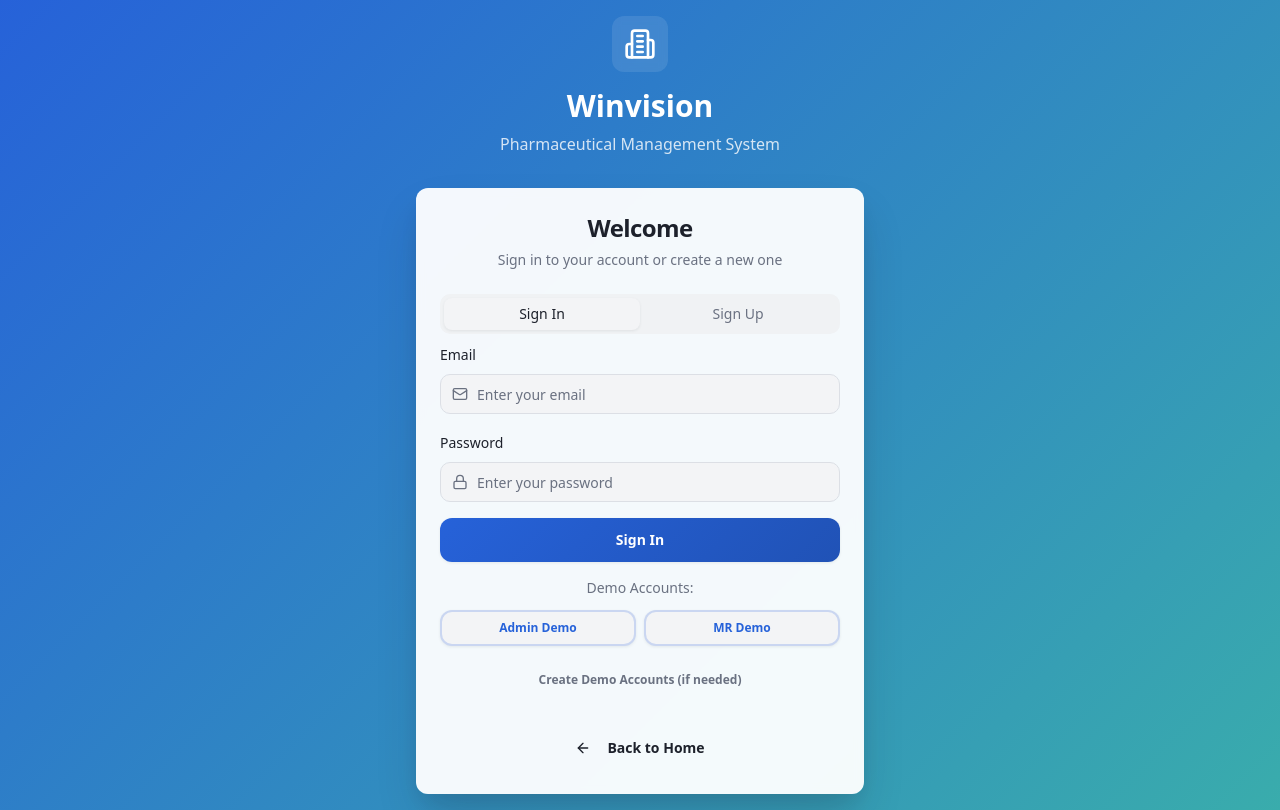
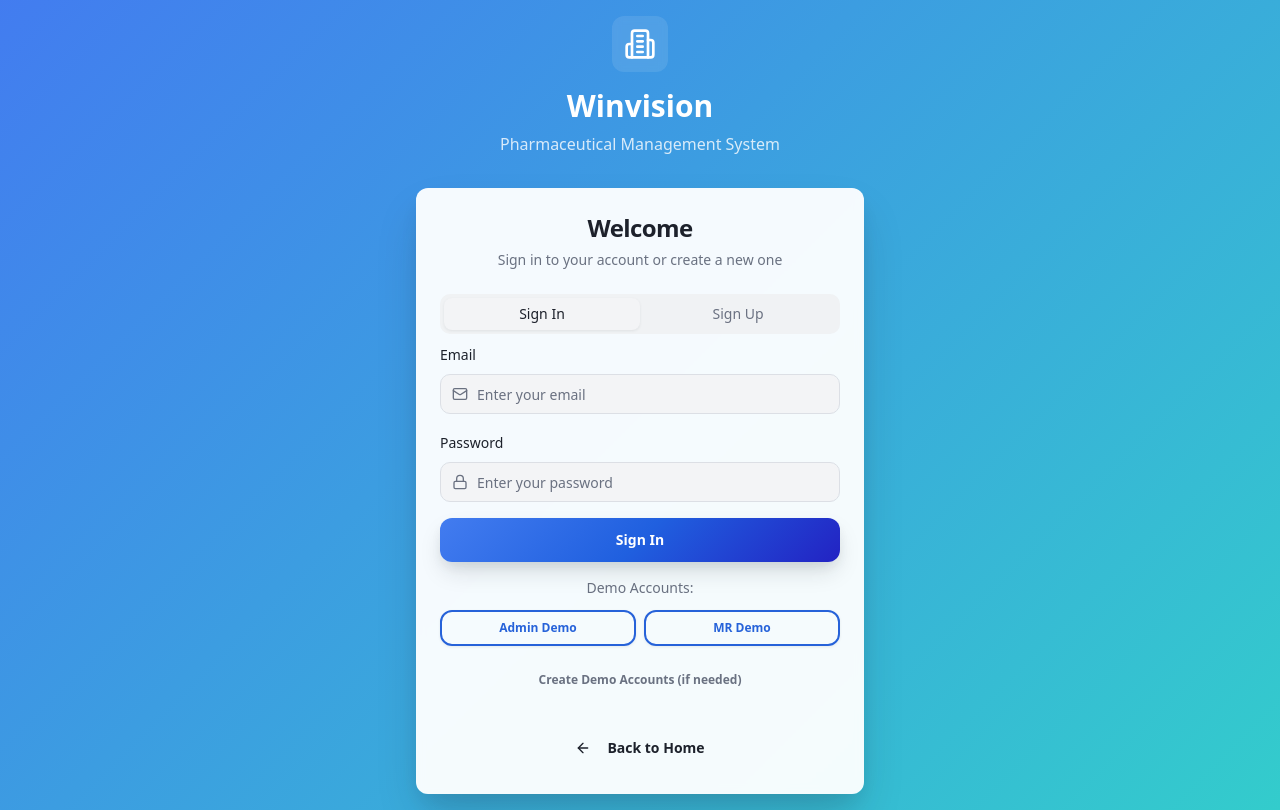
Before and after one commit to SirajuddinJohar/winvision-sales-hub, a React (Vite) app: page /auth in a window 1280 px wide. Built offline with nearby package versions, Linux system fonts and the light colour scheme.

Commit message:
Refactor: Update button colors

```diff
--- a/src/components/ui/button.tsx
+++ b/src/components/ui/button.tsx
@@ -9,17 +9,19 @@ const buttonVariants = cva(
   {
     variants: {
       variant: {
-        default: "bg-gradient-primary text-primary-foreground hover:shadow-primary transform hover:-translate-y-0.5 border-0",
+        default: "bg-gradient-primary text-white hover:shadow-primary transform hover:-translate-y-0.5 border-0 shadow-lg hover:shadow-xl",
         destructive:
-          "bg-destructive text-destructive-foreground hover:bg-destructive/90 shadow-destructive/25",
+          "bg-gradient-to-r from-red-500 to-red-600 text-white hover:from-red-600 hover:to-red-700 shadow-lg hover:shadow-red-500/25 transform hover:-translate-y-0.5",
         outline:
-          "border-2 border-primary/20 bg-background text-primary hover:bg-primary hover:text-primary-foreground hover:border-primary",
+          "border-2 border-primary bg-transparent text-primary hover:bg-gradient-primary hover:text-white hover:border-transparent transform hover:-translate-y-0.5 shadow-sm hover:shadow-primary/25",
         secondary:
-          "bg-secondary text-secondary-foreground hover:bg-secondary-hover shadow-secondary/25",
-        ghost: "hover:bg-accent/50 hover:text-accent-foreground shadow-none",
-        link: "text-primary underline-offset-4 hover:underline shadow-none",
-        elegant: "bg-gradient-elegant text-white hover:shadow-elegant transform hover:-translate-y-0.5 border-0",
-        professional: "bg-secondary text-white hover:bg-secondary-hover shadow-lg hover:shadow-xl transform hover:-translate-y-0.5",
+          "bg-gradient-secondary text-white hover:shadow-lg transform hover:-translate-y-0.5 shadow-md",
+        ghost: "hover:bg-primary/10 hover:text-primary shadow-none transition-all duration-300",
+        link: "text-primary underline-offset-4 hover:underline shadow-none hover:text-primary/80",
+        elegant: "bg-gradient-elegant text-white hover:shadow-elegant transform hover:-translate-y-0.5 border-0 shadow-lg",
+        professional: "bg-gradient-info text-white hover:shadow-lg shadow-md transform hover:-translate-y-0.5",
+        success: "bg-gradient-success text-white hover:shadow-lg shadow-md transform hover:-translate-y-0.5",
+        warning: "bg-gradient-warning text-white hover:shadow-lg shadow-md transform hover:-translate-y-0.5",
       },
       size: {
         default: "h-11 px-6 py-2.5",
--- a/src/index.css
+++ b/src/index.css
@@ -63,12 +63,14 @@ All colors MUST be HSL format for proper theming.
     --ring: 220 70% 50%;
 
     /* Professional Gradient Definitions */
-    --gradient-primary: linear-gradient(135deg, hsl(220 70% 50%), hsl(220 70% 42%));
-    --gradient-secondary: linear-gradient(135deg, hsl(220 10% 46%), hsl(220 10% 38%));
-    --gradient-success: linear-gradient(135deg, hsl(142 76% 36%), hsl(142 76% 30%));
-    --gradient-hero: linear-gradient(135deg, hsl(220 70% 50%) 0%, hsl(180 50% 45%) 100%);
+    --gradient-primary: linear-gradient(135deg, hsl(220 85% 60%) 0%, hsl(220 75% 50%) 50%, hsl(240 70% 45%) 100%);
+    --gradient-secondary: linear-gradient(135deg, hsl(260 15% 55%) 0%, hsl(250 20% 45%) 100%);
+    --gradient-success: linear-gradient(135deg, hsl(142 80% 45%) 0%, hsl(142 76% 36%) 100%);
+    --gradient-hero: linear-gradient(135deg, hsl(220 85% 60%) 0%, hsl(180 60% 50%) 100%);
     --gradient-card: linear-gradient(145deg, hsl(0 0% 100%) 0%, hsl(220 14% 98%) 100%);
-    --gradient-elegant: linear-gradient(145deg, hsl(220 70% 50%) 0%, hsl(220 70% 40%) 50%, hsl(180 50% 45%) 100%);
+    --gradient-elegant: linear-gradient(135deg, hsl(280 70% 55%) 0%, hsl(220 85% 60%) 50%, hsl(180 70% 50%) 100%);
+    --gradient-warning: linear-gradient(135deg, hsl(38 95% 60%) 0%, hsl(38 92% 50%) 100%);
+    --gradient-info: linear-gradient(135deg, hsl(199 95% 60%) 0%, hsl(199 89% 48%) 100%);
 
     /* Professional Shadows */
     --shadow-sm: 0 1px 3px 0 hsl(220 20% 14% / 0.08);
```
